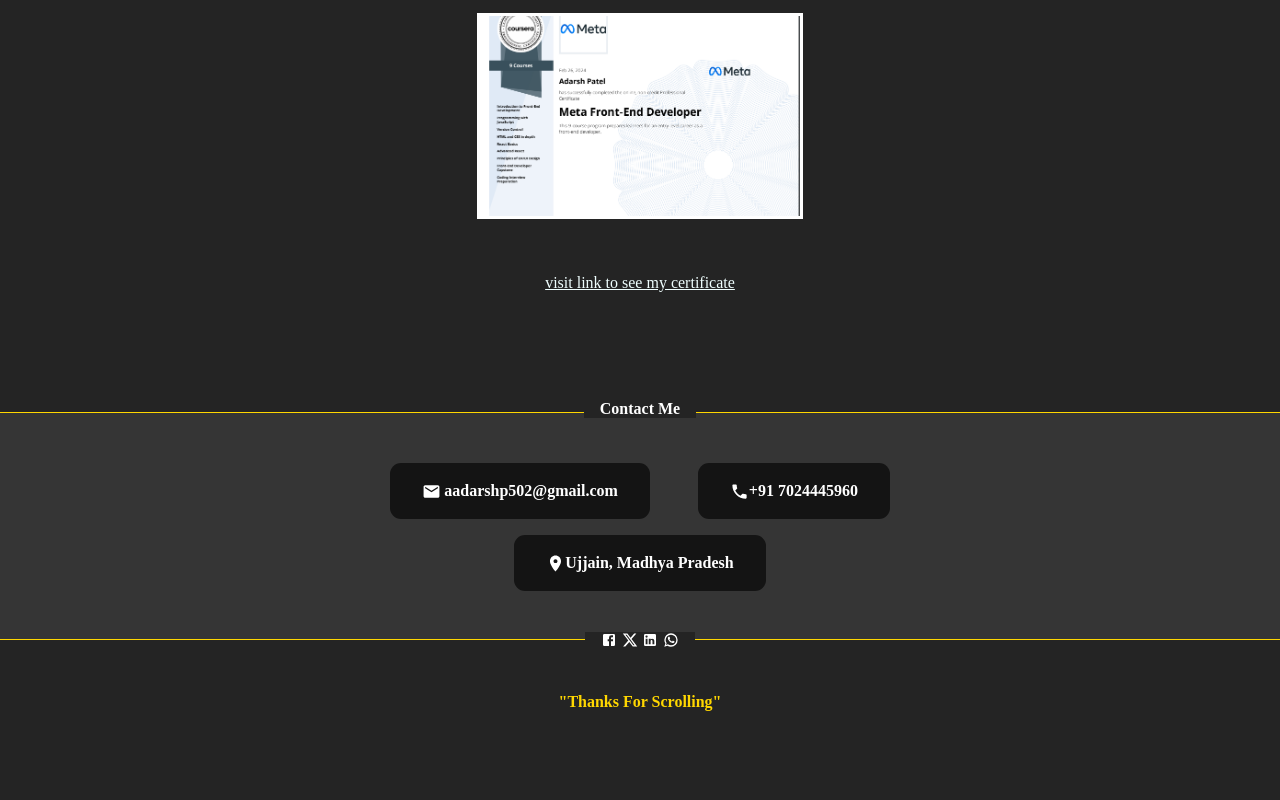
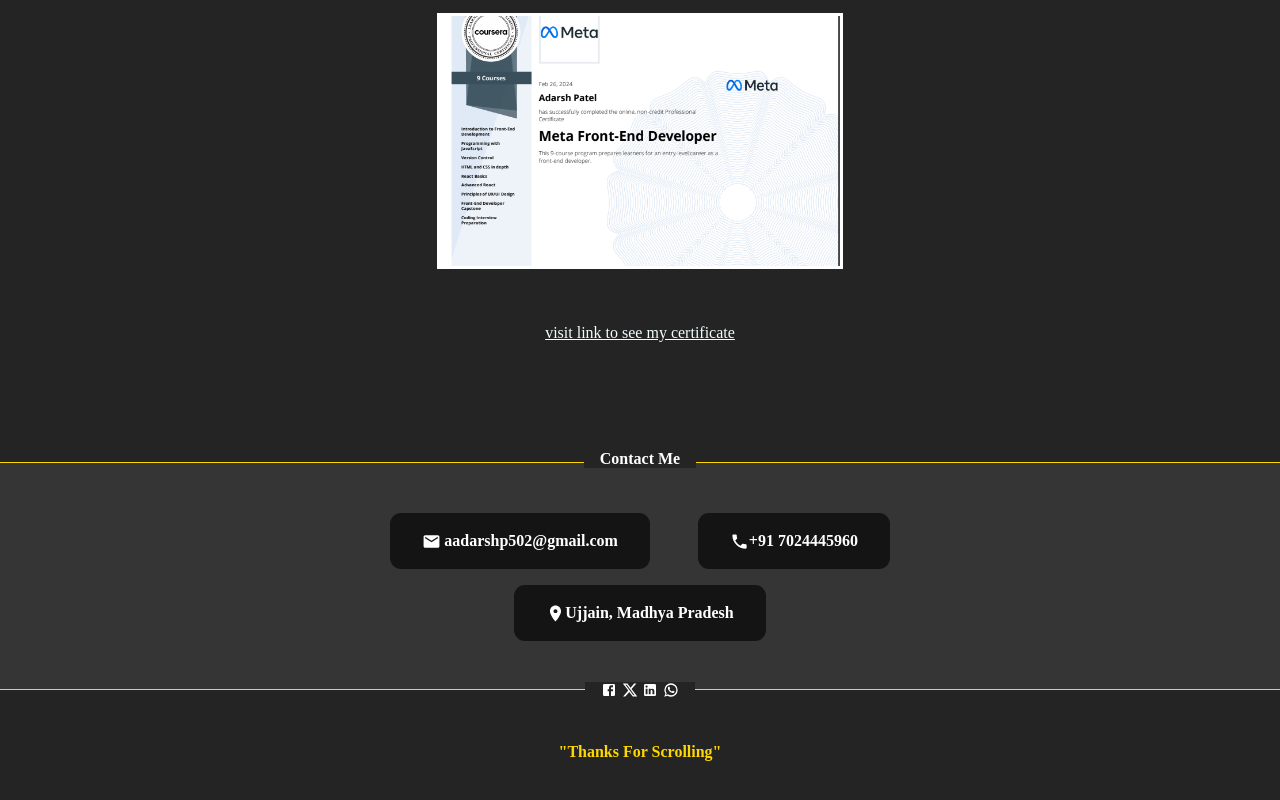
Before and after one commit to aaddaarrsshhP/Portfolio, a React (Vite) app: page / in a window 1280 px wide. Shown: the part 3079-3879 px from the top of the page. Built offline with nearby package versions, Linux system fonts and the light colour scheme.

Commit message:
Update index.css

```diff
--- a/src/index.css
+++ b/src/index.css
@@ -84,7 +84,7 @@
 #contact{
     padding: 7.5rem 0rem 0rem 0rem;
     background-color:#242424;
-    min-height: 60vh;
+    min-height: 10vh;
 }
 
 #about-name-pic{
@@ -164,8 +164,8 @@
 }
 
 .certificate-container{
-    width: 25vw;
-    height: 25vh;
+    width: 400px;
+    height: 250px;
     border: solid 3px white;
 }
 
```
